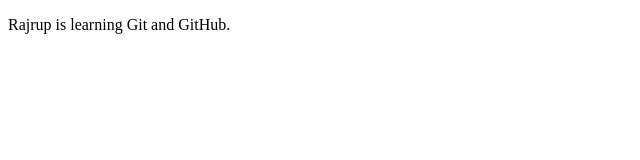
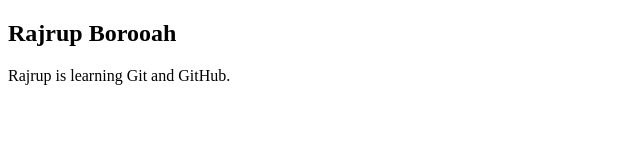
Before and after one commit to rajrupborooah/background-generator, a plain HTML site: page index.html in a window 1280 px wide. Shown: the whole page, without its empty margins (0-640 px from the left). Drawn offline with Linux system fonts and the light colour scheme.

Commit message:
Added <h2> tag in index.html file.

```diff
--- a/index.html
+++ b/index.html
@@ -6,6 +6,7 @@
     <title>Git and GitHub</title>
   </head>
   <body>
+    <h2>Rajrup Borooah</h2>
     <p>Rajrup is learning Git and GitHub.</p>
   </body>
 </html>
```
